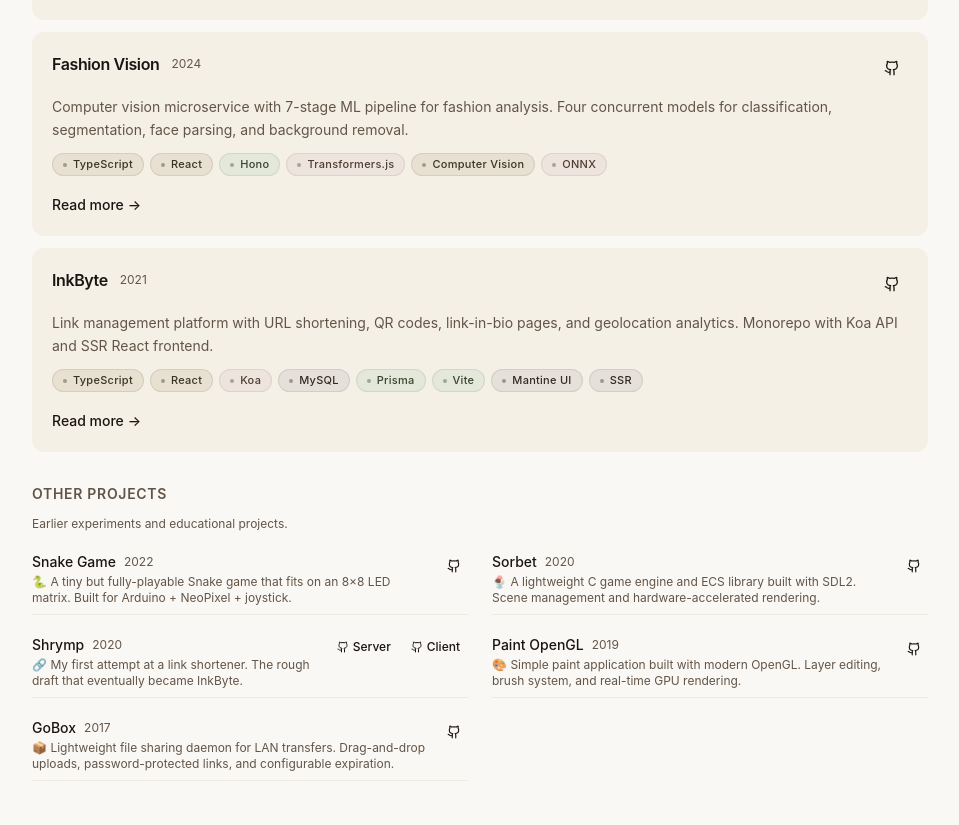
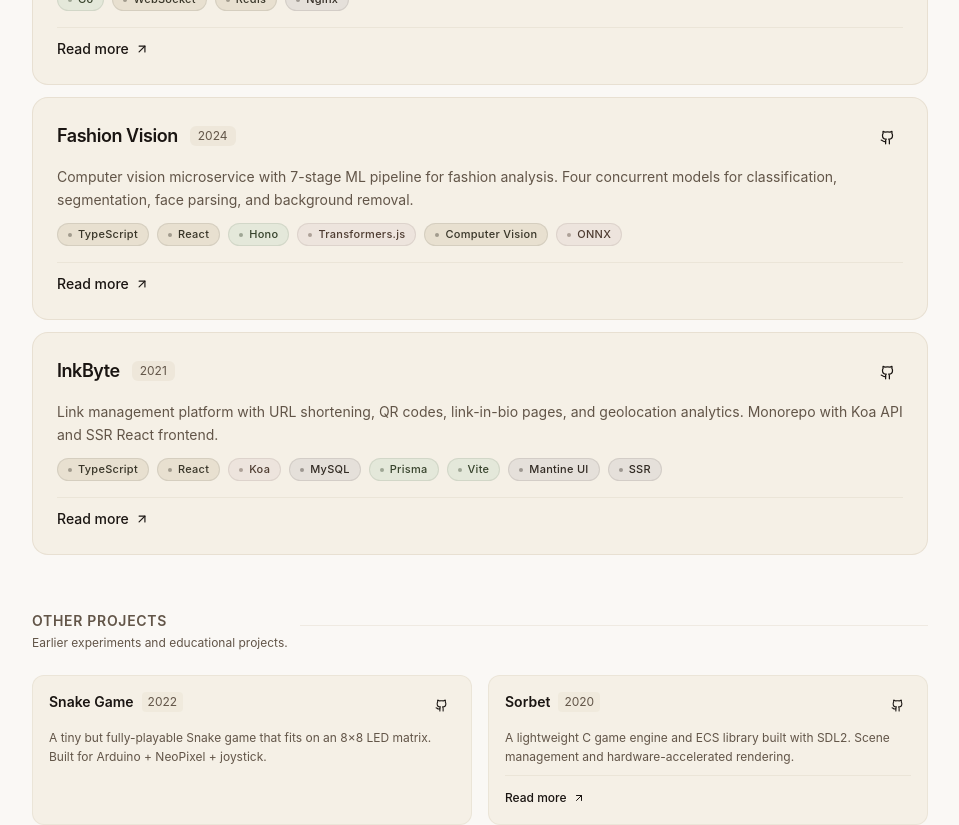
Before and after one commit to miniaxolotl/portfolio, a Next.js app: page /projects in a window 1280 px wide. Shown: the part 920-1745 px from the top of the page, without its empty margins (304-1263 px from the left). Built offline with nearby package versions, Linux system fonts and the light colour scheme.

Commit message:
feat: enhance project listings with improved layout and additional project details

```diff
--- a/src/app/projects/page.tsx
+++ b/src/app/projects/page.tsx
@@ -6,17 +6,27 @@ import { ProjectsList } from "@/components/project/ProjectsList";
 const BlogPage = () => (
   <PageShell hasSidebar>
     <Section id="blog" title="Blog">
-      <div className="space-y-8">
-        <div>
-          <p className="text-sm text-muted-foreground leading-relaxed mb-4 max-w-2xl">
-            Technical explorations and deep dives into systems, AI, and full-stack development.
+      <div className="space-y-14">
+        <div className="space-y-6">
+          <p className="text-sm text-muted-foreground leading-relaxed max-w-2xl">
+            Technical explorations and deep dives into systems, AI, and
+            full-stack development.
           </p>
           <ProjectsList />
         </div>
 
-        <div>
-          <h3 className="text-sm font-semibold uppercase tracking-wider text-muted-foreground mb-3">Other Projects</h3>
-          <p className="text-xs text-muted-foreground mb-3">Earlier experiments and educational projects.</p>
+        <div className="space-y-6">
+          <div className="flex items-baseline gap-3">
+            <div>
+              <h3 className="text-sm font-semibold uppercase tracking-wider text-muted-foreground">
+                Other Projects
+              </h3>
+              <p className="text-xs text-muted-foreground mt-1">
+                Earlier experiments and educational projects.
+              </p>
+            </div>
+            <div className="flex-1 h-px bg-border/30" />
+          </div>
           <OtherProjectsList />
         </div>
       </div>
--- a/src/components/project/OtherProjectsList.tsx
+++ b/src/components/project/OtherProjectsList.tsx
@@ -1,8 +1,10 @@
 "use client";
 
-import { LuGithub } from "react-icons/lu";
+import Link from "next/link";
+import { LuArrowUpRight, LuGithub } from "react-icons/lu";
 import projects from "@/data/projects.json";
 import { capture } from "@/lib/analytics";
+import { blogSlugs, getProjectHref } from "@/lib/projects";
 import { ensureProtocol } from "@/lib/utils";
 
 export const OtherProjectsList = () => {
@@ -15,7 +17,7 @@ export const OtherProjectsList = () => {
     });
 
   return (
-    <div className="grid grid-cols-1 sm:grid-cols-2 gap-x-6 gap-y-3">
+    <div className="grid grid-cols-1 sm:grid-cols-2 gap-4">
       {other.map((project) => {
         const gitLinks = Array.isArray(project.gitLink)
           ? project.gitLink
@@ -23,28 +25,28 @@ export const OtherProjectsList = () => {
             ? [project.gitLink]
             : [];
 
+        const href = getProjectHref(project);
+
         return (
-          <div
+          <article
             key={project.slug}
-            className="flex items-start justify-between gap-3 py-2 border-b border-border/30"
+            className="group relative flex flex-col gap-3 p-4 rounded-xl bg-card border border-border/30 transition-colors duration-200 hover:border-accent/25"
           >
-            <div className="flex flex-col gap-0.5 min-w-0">
-              <div className="flex items-center gap-2">
-                <span className="text-sm font-medium truncate">
+            <div className="absolute inset-0 rounded-xl bg-gradient-to-br from-accent/3 to-transparent opacity-0 transition-opacity duration-200 group-hover:opacity-100" />
+
+            <div className="relative flex flex-col gap-2">
+              <div className="flex items-start justify-between gap-3">
+                <div className="flex items-center gap-2 min-w-0">
+                  <h4 className="text-sm font-semibold text-foreground truncate">
                     {project.title}
-                </span>
+                  </h4>
                   {project.year && (
-                  <span className="text-xs text-muted-foreground font-mono shrink-0">
+                    <span className="text-xs text-muted-foreground font-mono shrink-0 px-1.5 py-0.5 rounded bg-muted/40">
                       {project.year}
                     </span>
                   )}
                 </div>
-              {project.description && (
-                <span className="text-xs text-muted-foreground line-clamp-2">
-                  {project.description}
-                </span>
-              )}
-            </div>
+
                 <div className="flex items-center gap-1 shrink-0">
                   {project.links?.map((link) => (
                     <a
@@ -61,7 +63,7 @@ export const OtherProjectsList = () => {
                         })
                       }
                     >
-                  <LuGithub size={12} />
+                      <LuGithub size={11} />
                       {link.label}
                     </a>
                   ))}
@@ -80,11 +82,43 @@ export const OtherProjectsList = () => {
                         })
                       }
                     >
-                  <LuGithub size={14} />
+                      <LuGithub size={13} />
                     </a>
                   ))}
                 </div>
               </div>
+
+              {project.description && (
+                <p className="text-xs text-muted-foreground leading-relaxed line-clamp-2">
+                  {project.description.replace(
+                    /^[\u{1F300}-\u{1FAD6}\u{2600}-\u{27BF}]\s*/u,
+                    "",
+                  )}
+                </p>
+              )}
+
+              {blogSlugs.has(project.slug) && (
+                <div className="pt-2 border-t border-border/30">
+                  <Link
+                    href={href}
+                    className="inline-flex items-center gap-1.5 text-xs font-medium text-foreground/80 hover:text-accent transition-colors group/link"
+                    onClick={() =>
+                      capture("other_project_read_more_clicked", {
+                        project: project.slug,
+                        href,
+                      })
+                    }
+                  >
+                    Read more
+                    <LuArrowUpRight
+                      size={12}
+                      className="transition-transform group-hover/link:translate-x-0.5 group-hover/link:-translate-y-0.5"
+                    />
+                  </Link>
+                </div>
+              )}
+            </div>
+          </article>
         );
       })}
     </div>
--- a/src/components/project/ProjectCard.tsx
+++ b/src/components/project/ProjectCard.tsx
@@ -1,7 +1,7 @@
 "use client";
 
 import Link from "next/link";
-import { LuGithub } from "react-icons/lu";
+import { LuArrowUpRight, LuGithub } from "react-icons/lu";
 import { ProjectTag } from "@/components/project/ProjectTag";
 import { capture } from "@/lib/analytics";
 import { blogSlugs, getProjectHref } from "@/lib/projects";
@@ -22,26 +22,32 @@ export const ProjectCard = ({ project }: ProjectCardProps) => {
   const href = getProjectHref(project);
 
   return (
-    <div className="group flex flex-col gap-3 p-4 sm:p-5 rounded-xl bg-card transition-colors hover:bg-accent/5">
+    <article className="group relative flex flex-col gap-4 p-5 sm:p-6 rounded-2xl bg-card border border-border/40 transition-colors duration-200 hover:border-accent/30">
+      <div className="absolute inset-0 rounded-2xl bg-gradient-to-br from-accent/5 to-transparent opacity-0 transition-opacity duration-200 group-hover:opacity-100" />
+
+      <div className="relative flex flex-col gap-3">
         <div className="flex items-start justify-between gap-4">
-        <div className="flex items-center gap-3 min-w-0">
-          <h3 className="text-base font-semibold tracking-tight">
+          <div className="flex flex-col gap-1 min-w-0">
+            <div className="flex items-center gap-3">
+              <h3 className="text-lg font-semibold tracking-tight text-foreground">
                 {project.title}
               </h3>
               {project.year && (
-            <span className="text-xs text-muted-foreground font-mono shrink-0">
+                <span className="text-xs text-muted-foreground font-mono shrink-0 px-2 py-0.5 rounded-md bg-muted/50">
                   {project.year}
                 </span>
               )}
             </div>
-        <div className="flex items-center gap-1.5 shrink-0">
+          </div>
+
+          <div className="flex items-center gap-1 shrink-0">
             {project.links?.map((link) => (
               <a
                 key={link.url}
                 href={ensureProtocol(link.url)}
                 target="_blank"
                 rel="noopener noreferrer"
-              className="inline-flex items-center gap-1 px-2 py-1 rounded-md text-xs font-medium text-muted-foreground hover:text-foreground hover:bg-muted transition-colors"
+                className="inline-flex items-center gap-1.5 px-2.5 py-1.5 rounded-lg text-xs font-medium text-muted-foreground hover:text-foreground hover:bg-muted/80 transition-colors"
                 onClick={() =>
                   capture("project_github_clicked", {
                     project: project.slug,
@@ -60,7 +66,7 @@ export const ProjectCard = ({ project }: ProjectCardProps) => {
                 href={ensureProtocol(link)}
                 target="_blank"
                 rel="noopener noreferrer"
-              className="inline-flex items-center justify-center h-8 w-8 rounded-lg text-muted-foreground hover:text-foreground hover:bg-muted transition-colors focus-visible:outline-none focus-visible:ring-2 focus-visible:ring-ring/50"
+                className="inline-flex items-center justify-center h-8 w-8 rounded-lg text-muted-foreground hover:text-foreground hover:bg-muted/80 transition-colors focus-visible:outline-none focus-visible:ring-2 focus-visible:ring-ring/50"
                 aria-label={`View ${project.title} on GitHub`}
                 onClick={() =>
                   capture("project_github_clicked", {
@@ -69,27 +75,28 @@ export const ProjectCard = ({ project }: ProjectCardProps) => {
                   })
                 }
               >
-              <LuGithub size={16} />
+                <LuGithub size={15} />
               </a>
             ))}
           </div>
         </div>
 
-      <p className="text-sm text-muted-foreground leading-relaxed">
+        <p className="text-sm text-muted-foreground leading-relaxed line-clamp-3">
           {project.description}
         </p>
 
-      <div className="flex flex-wrap gap-1.5">
+        <div className="flex flex-wrap gap-2">
           {project.tags.map((tag) => (
             <ProjectTag key={tag} tag={tag} />
           ))}
         </div>
+      </div>
 
       {blogSlugs.has(project.slug) && (
-        <div className="pt-1">
+        <div className="relative pt-2 border-t border-border/30">
           <Link
             href={href}
-            className="inline-flex items-center text-sm font-medium text-muted-foreground hover:text-foreground transition-colors"
+            className="inline-flex items-center gap-1.5 text-sm font-medium text-foreground/80 hover:text-accent transition-colors group/link"
             onClick={() =>
               capture("project_read_more_clicked", {
                 project: project.slug,
@@ -98,12 +105,13 @@ export const ProjectCard = ({ project }: ProjectCardProps) => {
             }
           >
             Read more
-            <span className="ml-1 transition-transform group-hover:translate-x-0.5">
-              &rarr;
-            </span>
+            <LuArrowUpRight
+              size={14}
+              className="transition-transform group-hover/link:translate-x-0.5 group-hover/link:-translate-y-0.5"
+            />
           </Link>
         </div>
       )}
-    </div>
+    </article>
   );
 };
--- a/src/data/projects.json
+++ b/src/data/projects.json
@@ -83,7 +83,8 @@
     "description": "🎨 Simple paint application built with modern OpenGL. Layer editing, brush system, and real-time GPU rendering.",
     "tags": ["C++", "OpenGL", "GLSL"],
     "gitLink": "github.com/miniaxolotl/paint-opengl",
-    "year": "2019"
+    "year": "2019",
+    "hasPost": true
   },
   {
     "title": "Sorbet",
@@ -91,7 +92,8 @@
     "description": "🍨 A lightweight C game engine and ECS library built with SDL2. Scene management and hardware-accelerated rendering.",
     "tags": ["C", "SDL2", "Game Engine"],
     "gitLink": "github.com/miniaxolotl/sorbet",
-    "year": "2020"
+    "year": "2020",
+    "hasPost": true
   },
   {
     "title": "Shrymp",
--- a/src/lib/projects.ts
+++ b/src/lib/projects.ts
@@ -8,6 +8,8 @@ export const blogSlugs = new Set([
   "fitr",
   "fashion-vision",
   "inkbyte",
+  "paint-opengl",
+  "sorbet",
 ]);
 
 export const tagColors = [
```
Also changed, not shown: src/components/sections/Projects.tsx (+8 -5 lines), 1 other file (tests, documents, lock files or other folders). Lines whose indentation alone changed are shown as unchanged.
